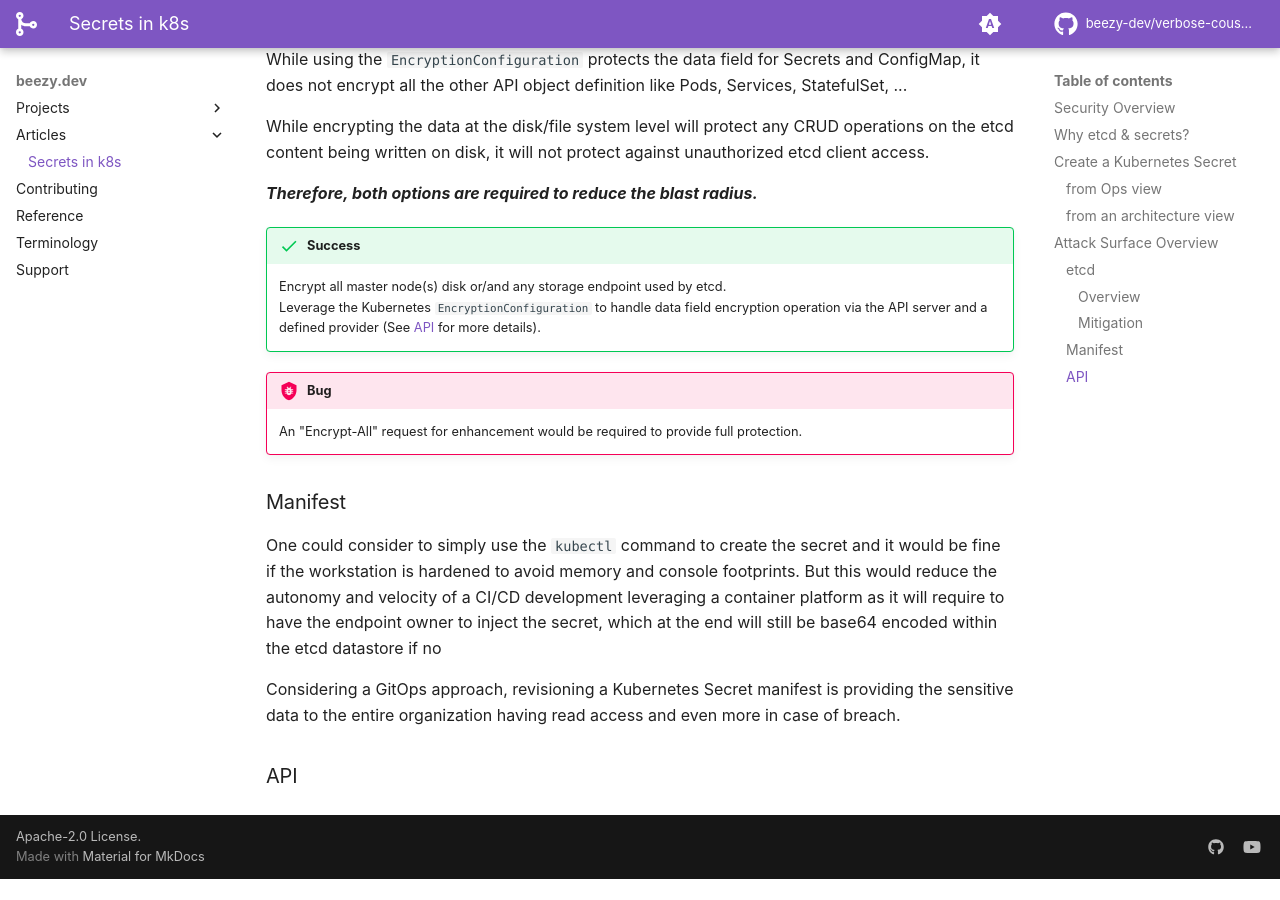
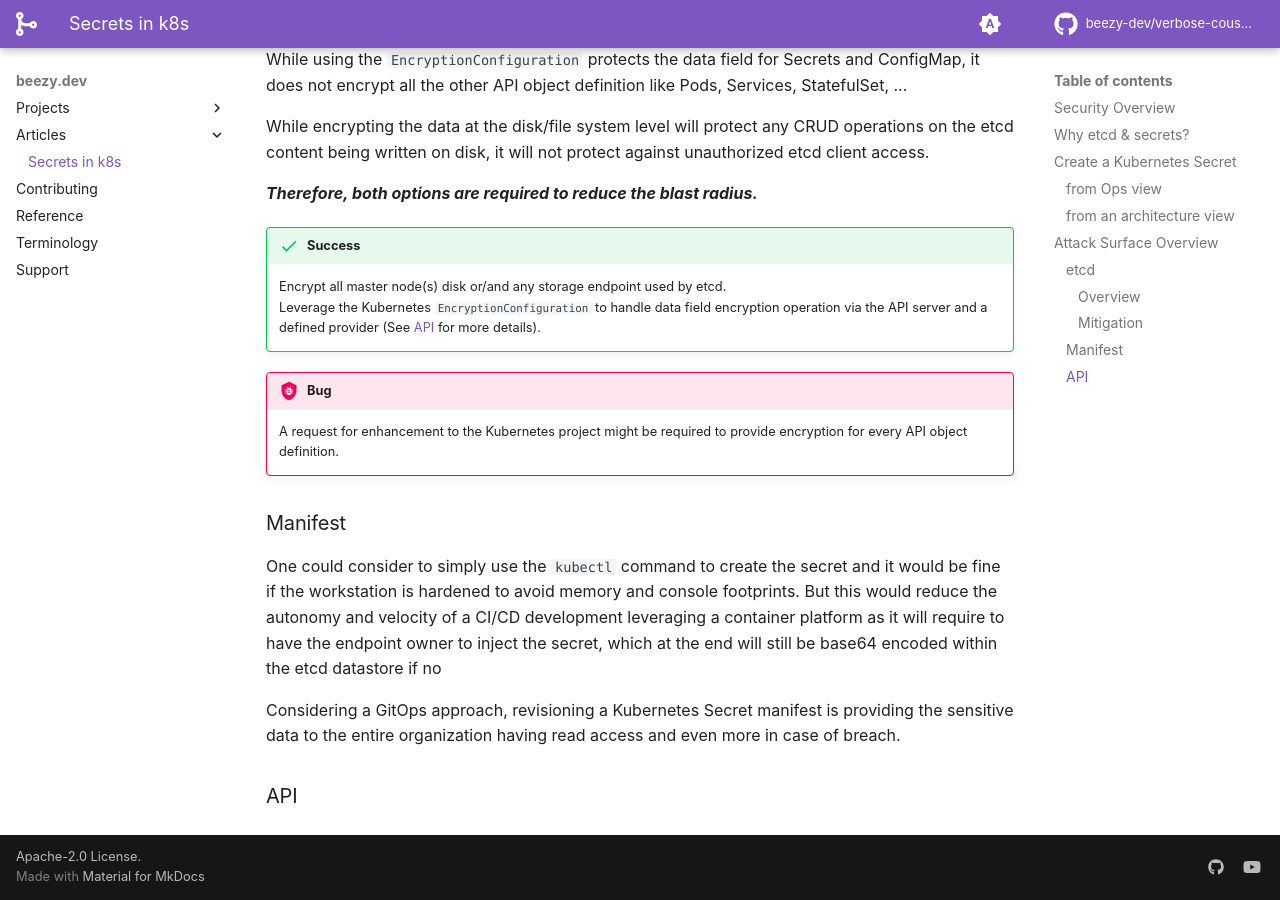
Before and after one commit to beezy-dev/verbose-couscous, an MkDocs documentation site: the page built from docs/community/k8s-secrets.md, in a window 1280 px wide and 900 px high, scrolled down 3900 px. Built offline with MkDocs 1.6.1 and Material for MkDocs 9.7.7, drawn with Linux system fonts in a browser that asks for light colours; some web fonts are replaced; comment, search, counter and statistics services are not loaded; before the commit the page ends 4779 px from its top, so only the background shows below that.

Commit message:
adding community/k8s-secrets.md

````diff
--- a/docs/community/k8s-secrets.md
+++ b/docs/community/k8s-secrets.md
@@ -150,7 +150,7 @@ While encrypting the data at the disk/file system level will protect any CRUD op
     Leverage the Kubernetes ```EncryptionConfiguration``` to handle data field encryption operation via the API server and a defined provider (See [API](#API) for more details).
 
 !!! bug
-    An "Encrypt-All" request for enhancement would be required to provide full protection.
+    A request for enhancement to the Kubernetes project might be required to provide encryption for every API object definition.
 
 ### Manifest
 
@@ -159,5 +159,4 @@ One could consider to simply use the ```kubectl``` command to create the secret
 Considering a GitOps approach, revisioning a Kubernetes Secret manifest is providing the sensitive data to the entire organization having read access and even more in case of breach.
 
 
-
 ### API
````
